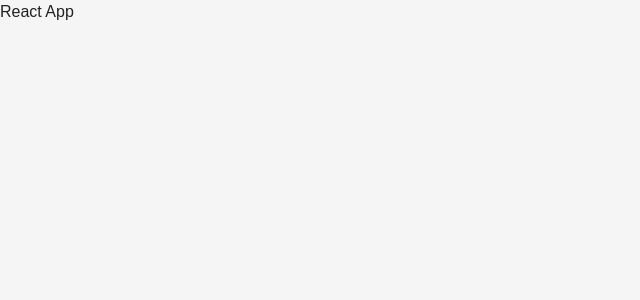
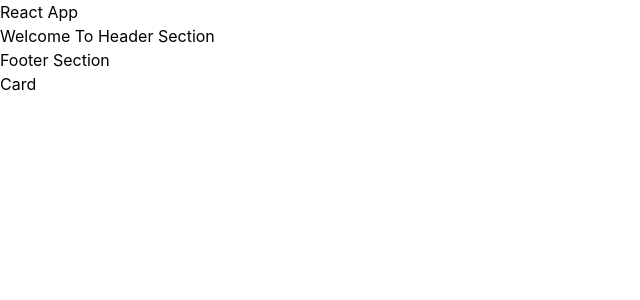
Before and after one commit to Harsimran141/ReactPractice, a React (Vite) app in the folder SecondApp/: page / in a window 1280 px wide. Shown: the top 300 px of the page, without its empty margins (0-640 px from the left). Built offline with nearby package versions, Linux system fonts and the light colour scheme.

Commit message:
feat: add Header and Footer components, update App component structure

```diff
--- a/SecondApp/src/App.css
+++ b/SecondApp/src/App.css
@@ -1,4 +1,4 @@
-.counter {
+/* .counter {
   font-size: 16px;
   padding: 5px 10px;
   border-radius: 5px;
@@ -181,4 +181,4 @@
     right: 0;
     border-right-color: var(--border);
   }
-}
+} */
--- a/SecondApp/src/App.jsx
+++ b/SecondApp/src/App.jsx
@@ -1,10 +1,22 @@
+import Footer from "./Footer";
+import Header from "./Header";
+
 const App = () => {
 
   return (
     <div>
-      <h1>React App</h1>
+      {/* <h1>React App</h1> */}
+      <Header/>
+      <Footer/>
+      <Card/>
     </div>
   )
 };
 
 export default App;
+
+function Card(){
+  return(
+    <div>Card</div>
+  )
+}
--- /dev/null
+++ b/SecondApp/src/Footer.jsx
@@ -0,0 +1,8 @@
+function Footer(){
+    return(
+        <div>
+            <h1>Footer Section</h1>
+        </div>
+    )
+}
+export default Footer;
--- /dev/null
+++ b/SecondApp/src/Header.jsx
@@ -0,0 +1,13 @@
+function Header(){
+    return(
+        <div>
+          <h2>React App</h2>
+        <h1>Welcome To Header Section</h1>
+
+
+
+        </div>
+
+    )
+}
+export default Header;
--- a/SecondApp/src/index.css
+++ b/SecondApp/src/index.css
@@ -1,6 +1,6 @@
 
 @import "tailwindcss";
-* {
+/* * {
   margin: 0;
   padding: 0;
   box-sizing: border-box;
@@ -21,4 +21,4 @@
   background-color: aqua;
   text-shadow: #222;
   color: rgb(4, 28, 165);
-}
+} */
--- a/SecondApp/src/main.jsx
+++ b/SecondApp/src/main.jsx
@@ -1,6 +1,5 @@
 import { StrictMode } from 'react'
 import { createRoot } from 'react-dom/client'
-
 import './index.css'
 import App from './App'
 
@@ -8,7 +7,5 @@
 createRoot(document.getElementById('root')).render(
   <StrictMode>
 <App/>
-
-
   </StrictMode>,
-)
+);
```
